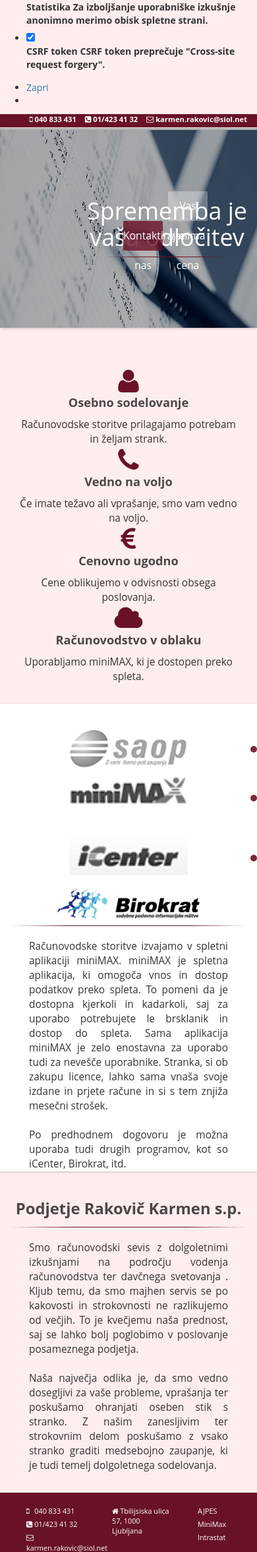
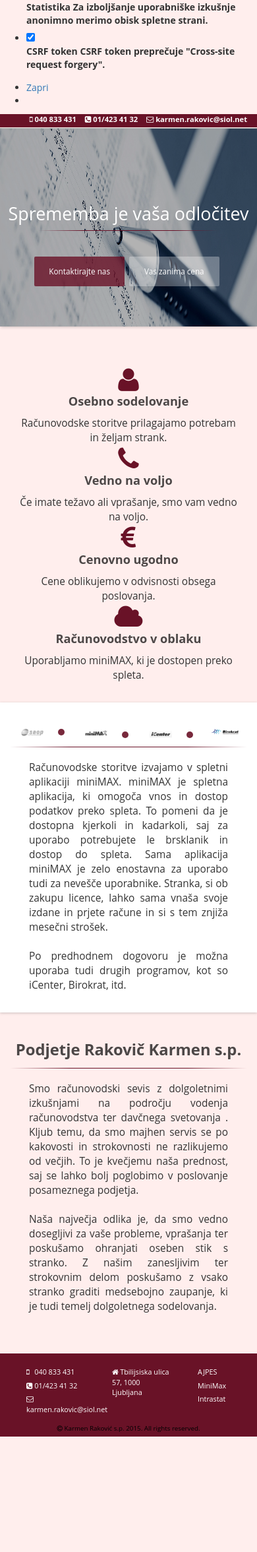
Before and after one commit to simonrakovic/RakovicKarmenDjango, a Django app: page / in a window 390 px wide. Shown: the part 150-2503 px from the top of the page at 66% size. After the commit the page ends 2328 px from the top, so only its background shows below. Run offline with Django 3.2, Linux system fonts and the light colour scheme; some libraries are stand-ins or nearby versions.

Commit message:
popravki responsive

```diff
--- a/static/css/home.css
+++ b/static/css/home.css
@@ -325,6 +325,7 @@
 .bottom-content-lower-container-2{
     background-color: #ffffff;
     margin-top: 30px;
+    padding-bottom:30px;
     min-height: 320px;
 
     -webkit-box-shadow: 0px 1px 4px rgba(0,0,0,0.2);
@@ -405,7 +406,7 @@
     min-height: 320px;
 
 	margin-bottom: 30px;
-
+	padding-bottom:30px;
 }
 
 .bottom-content-lower-container-3-content{
@@ -434,12 +435,12 @@
 
     .bottom-content-flexslider-title1{
         font-size: 0.8em;
-        top:130px;
+        top:110px;
     }
 
     .bottom-content-flexslider-title2{
         font-size: 0.8em;
-        top:130px;
+        top:180px;
     }
 
 }
@@ -449,20 +450,32 @@
 
 @media(max-width: 991px) {
 
-    .bottom-content-flexslider-title1{
-        width: 70%;
-        top:80px;
-    }
-
-    .bottom-content-flexslider-title2{
-        width: 70%;
-        top:80px;
-    }
 
     .container-bottom-content{
         margin-top: 60px;
     }
 
+}
+
+@media(max-width: 600px) {
 
 
+    .bottom-content-flexslider-title1{
+        font-size: 0.6em;
+        top:90px;
+    }
+
+    .bottom-content-flexslider-title2{
+        font-size: 0.6em;
+        top:180px;
+    }
+
+    .bottom-content-flexslider-title2-button1{
+    	width:35%;
+    }
+
+    .bottom-content-flexslider-title2-button2{
+    	width:35%;
+    }
+
 }
--- a/static/css/main-style.css
+++ b/static/css/main-style.css
@@ -193,30 +193,30 @@
         margin-top:20px;
     }
     .navbar-inverse{
-        min-height:40px
+        min-height:40px!important;
     }
     .navbar-nav{
-        margin-top:10px
+        margin-top:10px!important;
     }
     .navbar-brand-title{
-        display: none;
+        display: none!important;
     }
     .navbar-brand-container{
-        padding-top:0
+        padding-top:0!important;
     }
 
     .container-bottom-content{
-        margin-top: 60px;
+        margin-top: 60px!important;
     }
 
     .navbar-brand-image{
-        display: inline-block;
-        width: 100%;
+        display: inline-block!important;
+        width: 100%!important;
     }
 
     .navbar-header{
-       display: inline-block;
-       width: 90%;
+       display: inline-block!important;
+       width: 90%!important;
     }
 
     .box-top-content-info{
--- a/templates/home.html
+++ b/templates/home.html
@@ -9,8 +9,8 @@
         <div class="flexslider ">
             <ul class="slides">
                 <li >
-                    <div class="col-lg-2"></div>
-                    <div class="col-lg-8">
+                    <div class="col-lg-2 col-md-2 visible-lg visible-md"></div>
+                    <div class="col-lg-8 col-md-8 col-sm-12 col-xs-12">
                         <div class="bottom-content-flexslider-title1 animated fadeInDown animate-title1-text1-delay">
                             <h1 class="animate-title1-text1">Sprememba je vaša odločitev</h1>
                             <span class="bottom-content-flexslider-title1-separator"></span>
@@ -21,7 +21,7 @@
                         </div>
 
                     </div>
-                    <div class="col-lg-2"></div>
+                    <div class="col-lg-2 col-lg-2 col-md-2 visible-lg visible-md"></div>
                     <div class="flexslider-img-overlay"></div>
                     <img class="boottom-content-flexslider-img" src="{{STATIC_URL}}img/bg05.jpg" width="100%" height="auto" />
 
@@ -110,19 +110,19 @@
 
             	<div class="col-lg-12 col-md-12 col-sm-12 col-xs-12">
                 	<div class="bottom-content-lower-container-content-logos row">
-                		<div class="col-lg-3">
+                		<div class="col-lg-3 col-md-3 col-sm-3 col-xs-3">
                 			<img src="{{STATIC_URL}}img/saop.png" width="50%" />
                 			<span class="bottom-content-lower-container-content-logos-separator"></span>
                 		</div>
-                		<div class="col-lg-3">
+                		<div class="col-lg-3 col-md-3 col-sm-3 col-xs-3">
                 			<img src="{{STATIC_URL}}img/minimax.png" width="50%" />
                 			<span class="bottom-content-lower-container-content-logos-separator"></span>
                 		</div>
-                		<div class="col-lg-3">
+                		<div class="col-lg-3 col-md-3 col-sm-3 col-xs-3">
                 			<img src="{{STATIC_URL}}img/icenter.png" width="50%" />
                 			<span class="bottom-content-lower-container-content-logos-separator"></span>
                 		</div>
-                		<div class="col-lg-3">
+                		<div class="col-lg-3 col-md-3 col-sm-3 col-xs-3">
                 			<img src="{{STATIC_URL}}img/birokrat.png" width="60%" />
                 		</div>
                 	</div>
--- a/templates/main.html
+++ b/templates/main.html
@@ -33,10 +33,10 @@
 	</div>
     <div class="container-fluid ">
         <div class="row top-content ">
-             <div class="col-lg-12 col-md-12 col-sm-12">
+             <div class="col-lg-12 col-md-12 col-sm-12 col-xs-12">
                  <div class="row box-top-content">
-                     <div class="col-lg-2 visible-lg visible-md"></div>
-                     <div class="col-lg-8">
+                     <div class="col-lg-2 col-md-2 visible-lg visible-md"></div>
+                     <div class="col-lg-8 col-md-8 col-sm-12 col-xs-12">
                             <div class="row ">
                                 <div class="box-top-content-info">
                                     <i class="fa fa-mobile glyphicon-top"> </i> 040 833 431
@@ -46,14 +46,14 @@
 
                             </div>
                      </div>
-                     <div class="col-lg-2 visible-lg visible-md"></div>
+                     <div class="col-lg-2 col-md-2 visible-lg visible-md"></div>
                  </div>
                  <div class="row navigation-bar-top-content">
-                     <div class="col-lg-12">
+                     <div class="col-lg-12 col-md-12 col-sm-12 col-xs-12">
                          <div class="row">
                              <nav class="navbar navbar-inverse navbar-fixed-top ">
                                  <div class="col-lg-2 visible-lg"></div>
-                                 <div class="col-lg-8 col-md-12 col-sm-12">
+                                 <div class="col-lg-8 col-md-12 col-sm-12 col-xs-12">
                                      <div class="row">
 
                                           <div class="container-fluid placement-navigation-bar-top-content">
@@ -123,7 +123,7 @@
              </div>
         </div>
         <div class="row bottom-content">
-            <div class="col-lg-12">
+            <div class="col-lg-12 col-md-12 col-sm-12 col-xs-12">
                 {% block main_content %}
                 {% endblock %}
             </div>
@@ -191,15 +191,11 @@
 			$(".loading-screen").hide();
 	    });
 
-
-
-
 	   $(document).load(function(){
 			$(".background-box1").hide();
 	   });
 
        $(document).ready(function(){
-
 
            $(".nav > li").hover(
                function(){
@@ -243,6 +239,7 @@
                     }
 
                }else{
+
                    if($(document).scrollTop() !=0){
                        $(".navbar").css({"margin-top":"0"});
 
@@ -254,13 +251,15 @@
 
            $(document).scroll(
                 function(){
-                    changeNavbar()
+                    changeNavbar();
                 }
            );
 
-           changeNavbar()
 
-       })
+           changeNavbar();
+
+       });
+
     </script>
     {% block main_script %}
     {% endblock %}
```
Also changed, not shown: static/css/storitve.css (+8 -4 lines), templates/storitve.html (+9 -10 lines).
